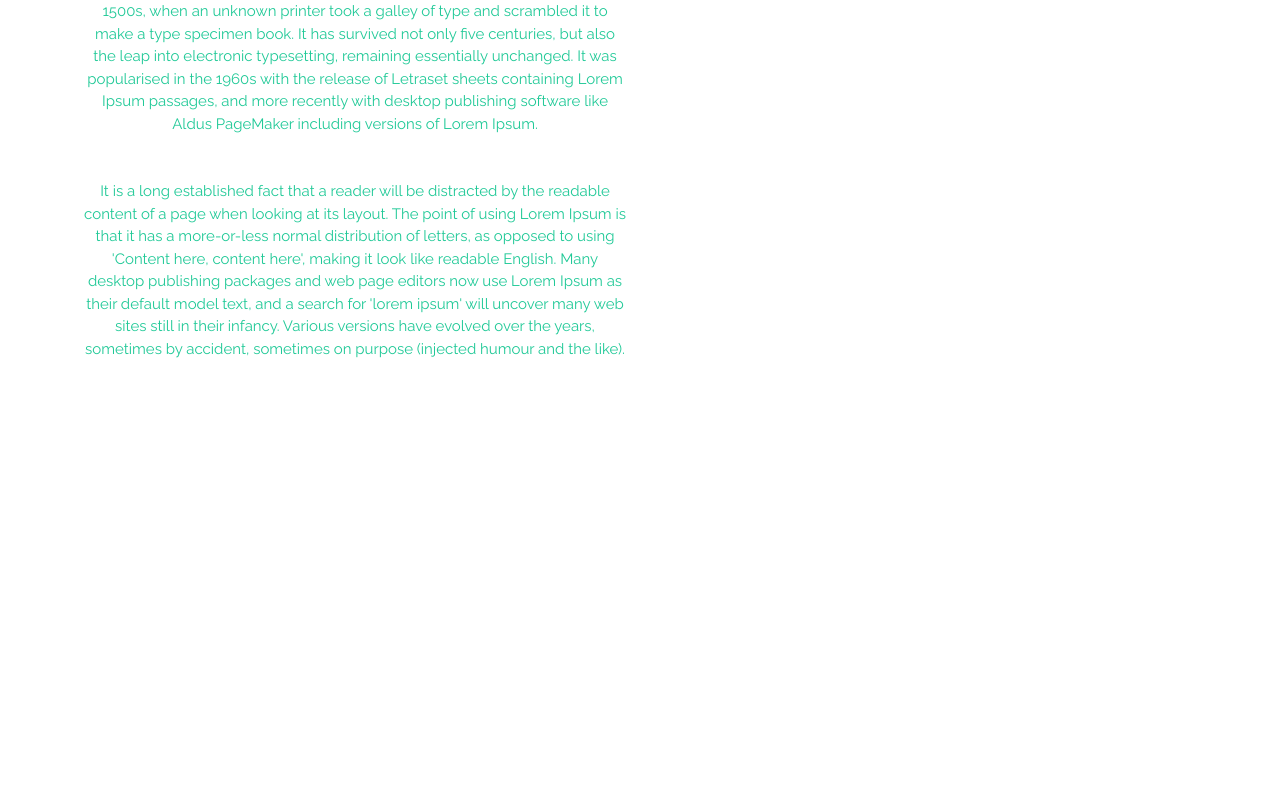
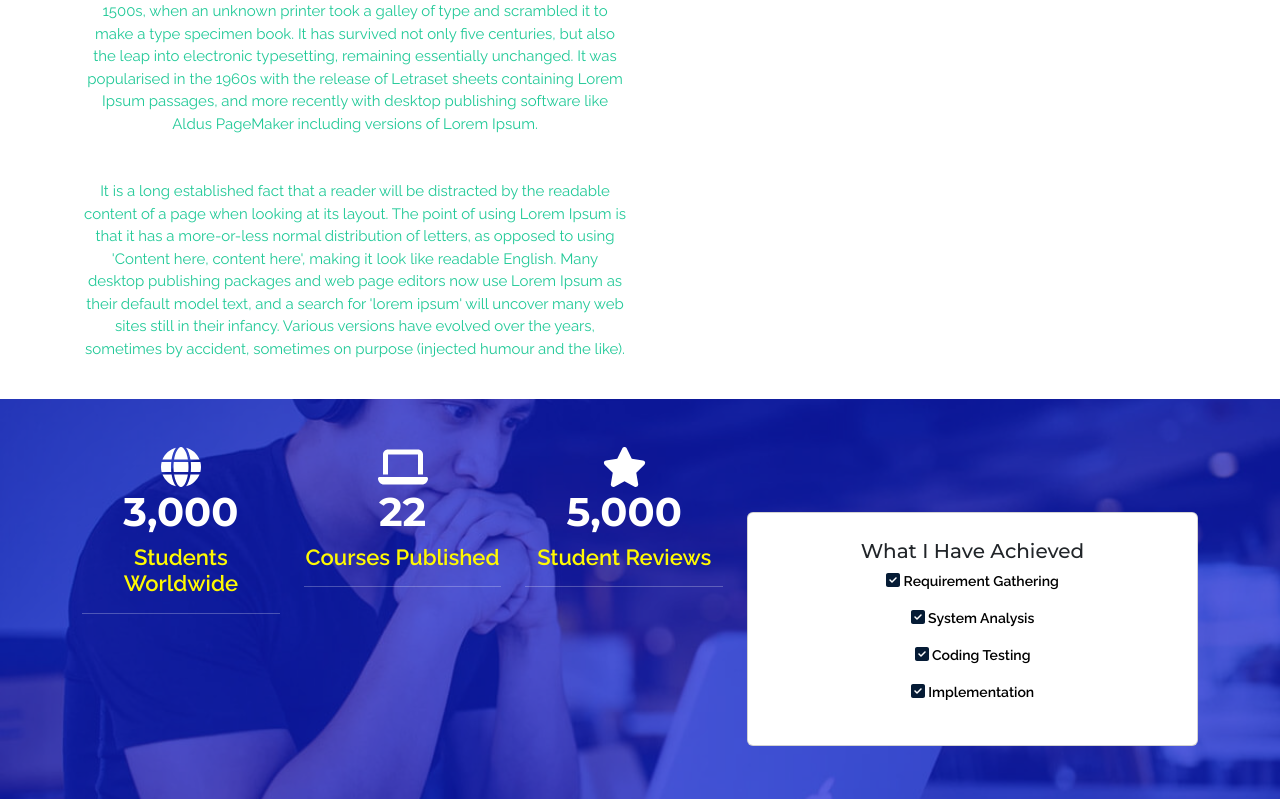
Before and after one commit to Ashraful05/react_js_template_from_scratch, a React (Create React App) app: page / in a window 1280 px wide. Shown: the part 1637-2436 px from the top of the page. Before the commit the page ends 2036 px from the top, so only its background shows below. Built offline with nearby package versions, Linux system fonts and the light colour scheme.

Commit message:
Summary_banner_module_completed_using_react_fontawesome_react_counter_react_visibility_sensor

```diff
--- a/package.json
+++ b/package.json
@@ -3,14 +3,19 @@
   "version": "0.1.0",
   "private": true,
   "dependencies": {
+    "@fortawesome/fontawesome-svg-core": "^6.7.1",
+    "@fortawesome/free-solid-svg-icons": "^6.7.1",
+    "@fortawesome/react-fontawesome": "^0.2.2",
     "@testing-library/jest-dom": "^5.17.0",
     "@testing-library/react": "^13.4.0",
     "@testing-library/user-event": "^13.5.0",
     "bootstrap": "^5.3.3",
     "react": "^18.3.1",
     "react-bootstrap": "^2.10.5",
+    "react-countup": "^6.5.3",
     "react-dom": "^18.3.1",
     "react-scripts": "5.0.1",
+    "react-visibility-sensor": "^5.1.1",
     "recharts": "^2.13.3",
     "web-vitals": "^2.1.4"
   },
--- a/src/App.js
+++ b/src/App.js
@@ -3,6 +3,7 @@
 import Services from "./components/Services/Services";
 import TopNavigation from "./components/TopNavigation/TopNavigation";
 import Analysis from "./components/Analysis/Analysis";
+import Summary from "./components/Summary/Summary";
 
 function App() {
   return (
@@ -11,6 +12,7 @@
        <TopBanner/>
        <Services/>
        <Analysis/>
+       <Summary/>
    </div>
   );
 }
--- a/src/asset/css/custom.css
+++ b/src/asset/css/custom.css
@@ -121,3 +121,64 @@
     font-weight: 400;
     font-size: 16px;
 }
+.summaryBanner{
+    background-image: url('../image/summary.jpg');
+    min-height: 400px;
+    background-attachment: fixed;
+    background-position: center;
+    background-repeat: no-repeat;
+    background-size: cover;
+}
+.summaryBannerOverlay{
+    position: absolute;
+    min-height: 400px;
+    width: 100%;
+    background: rgba(16,29,211,0.7);
+
+}
+.countNumber{
+    color: #ffffff;
+    font-family: 'Montserrat',sans-serif;
+    font-weight: 700;
+    font-size: 40px;
+}
+.countTitle{
+    color: #fff902;
+    font-family: 'Raleway',sans-serif;
+    font-weight: 600;
+    font-size: 22px;
+}
+.bg_white{
+    color: #ffffff;
+    font-weight: bold;
+    font-family: 'Montserrat',sans-serif;
+
+}
+.countSectionTop{
+    margin-top: 25%;
+}
+.cardTitle{
+    color: #000000;
+    font-family: 'Montserrat',sans-serif;
+    font-weight: 700;
+    font-size: 15px;
+}
+.cardSubTitle{
+    color: #000000;
+    font-family: 'Raleway',sans-serif;
+    font-weight: 600;
+    font-size: 14px;
+}
+.workCard{
+    margin-top: 25%;
+    padding: 10px 10px 10px 10px;
+    border-radius: 3px;
+}
+.iconBullet{
+    color: #051b35;
+    font-size: 16px;
+}
+.iconSize{
+    color: #ffffff;
+    font-size: 40px;
+}
--- /dev/null
+++ b/src/components/Summary/Summary.jsx
@@ -0,0 +1,104 @@
+import React, {Component, Fragment} from "react";
+import {Button, Card, Col, Container, Row} from "react-bootstrap";
+import {FontAwesomeIcon} from "@fortawesome/react-fontawesome";
+import {faCheckSquare} from '@fortawesome/free-solid-svg-icons';
+import {faGlobe} from '@fortawesome/free-solid-svg-icons';
+import {faLaptop} from '@fortawesome/free-solid-svg-icons';
+import {faStar} from '@fortawesome/free-solid-svg-icons';
+import CountUp from "react-countup";
+import ReactVisibilitySensor from "react-visibility-sensor";
+
+export default class Summary extends Component{
+    render() {
+        return(
+            <Fragment>
+                <Container fluid={true} className={'summaryBanner p-0'}>
+                    <div className={'summaryBannerOverlay'}>
+                        <Container className={'text-center'}>
+                            <Row>
+                                <Col lg={7} md={6} sm={12} >
+                                    <Row className={'mt-lg-5 mt-md-5 mt-sm-5'}>
+                                        <Col>
+                                            <FontAwesomeIcon icon={faGlobe} className={'iconSize'} />
+                                            <h1 className={'countNumber'}>
+                                                <CountUp start={0} end={3000}>
+                                                    {
+                                                        ({countUpRef,start})=>(
+                                                            <ReactVisibilitySensor onChange={start} delayedCall>
+                                                                <span ref={countUpRef} />
+                                                            </ReactVisibilitySensor>
+
+
+                                                        )
+                                                    }
+                                                </CountUp>
+                                            </h1>
+                                            <h4 className={'countTitle'}>Students Worldwide</h4>
+                                            <hr className={'bg_white w-30'} />
+                                        </Col>
+                                        <Col>
+                                            <FontAwesomeIcon icon={faLaptop} className={'iconSize'}/>
+                                            <h1 className={'countNumber'}>
+                                                <CountUp start={0} end={22}>
+                                                    {
+                                                        ({countUpRef,start})=>(
+                                                            <ReactVisibilitySensor onChange={start} delayedCall>
+                                                                <span ref={countUpRef} />
+                                                            </ReactVisibilitySensor>
+
+
+                                                        )
+                                                    }
+                                                </CountUp>
+                                            </h1>
+                                            <h4  className={'countTitle'}>Courses Published</h4>
+                                            <hr className={'bg_white w-30'} />
+                                        </Col>
+                                        <Col>
+                                            <FontAwesomeIcon icon={faStar} className={'iconSize'}/>
+                                            <h1 className={'countNumber'}>
+                                                <CountUp start={0} end={5000}>
+                                                    {
+                                                        ({countUpRef,start})=>(
+                                                            <ReactVisibilitySensor onChange={start} delayedCall>
+                                                                <span ref={countUpRef} />
+                                                            </ReactVisibilitySensor>
+
+
+                                                        )
+                                                    }
+                                                </CountUp>
+                                            </h1>
+                                            <h4  className={'countTitle'}>Student Reviews</h4>
+                                            <hr className={'bg_white w-30'} />
+                                        </Col>
+                                    </Row>
+                                </Col>
+
+
+                                <Col lg={5} md={6} sm={12}>
+
+                                    <Card className={'workCard'}>
+
+                                        <Card.Body>
+                                            <Card.Title className={'cardTitle'}>What I Have Achieved</Card.Title>
+                                            <Card.Text>
+                                                <p className={'cardSubTitle text-justify'}><FontAwesomeIcon className={'iconBullet'} icon={faCheckSquare} /> Requirement Gathering</p>
+                                                <p className={'cardSubTitle text-justify'}><FontAwesomeIcon className={'iconBullet'} icon={faCheckSquare} /> System Analysis</p>
+                                                <p className={'cardSubTitle text-justify'}><FontAwesomeIcon className={'iconBullet'} icon={faCheckSquare} /> Coding Testing</p>
+                                                <p className={'cardSubTitle text-justify'}><FontAwesomeIcon className={'iconBullet'} icon={faCheckSquare} /> Implementation</p>
+                                            </Card.Text>
+
+                                        </Card.Body>
+                                    </Card>
+                                </Col>
+
+                            </Row>
+                        </Container>
+
+                    </div>
+                </Container>
+            </Fragment>
+        )
+    }
+}
```
Also changed, not shown: 1 other file (tests, documents, lock files or other folders).
